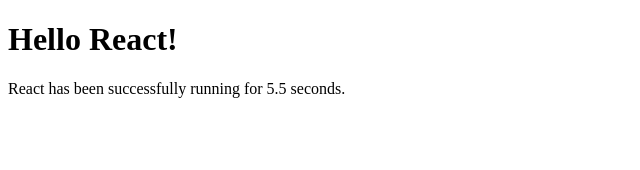
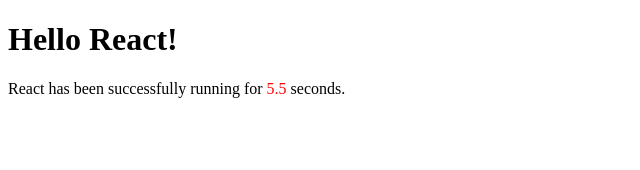
Before and after one commit to zcong1993/template-react, a React (Create React App) app in the folder template/: page / in a window 1280 px wide. Shown: the top 170 px of the page, without its empty margins (0-640 px from the left). Built offline with nearby package versions, Linux system fonts and the light colour scheme; the HTML template or start-up script is replaced by a standard one.

Commit message:
update demo 🌋

```diff
--- a/template/src/App.js
+++ b/template/src/App.js
@@ -6,12 +6,13 @@
     super(props)
     this.state = {
       time: new Date().getTime(),
-      seconds: 0
+      seconds: 0,
+      timer: null
     }
   }
 
   componentDidMount() {
-    setInterval(() => {
+    this.state.timer = setInterval(() => {
       const elapsed = Math.round((new Date().getTime() - this.state.time) / 100)
       const seconds = (elapsed / 10) + (elapsed % 10 ? '' : '.0')
       this.setState({
@@ -20,11 +21,15 @@
     }, 50)
   }
 
+  componentWillUnmount() {
+    clearInterval(this.state.timer)
+  }
+
   render() {
     return (
       <div>
         <Tittle />
-        <p>React has been successfully running for {this.state.seconds} seconds.</p>
+        <p>React has been successfully running for <span style={{ color: 'red' }}>{this.state.seconds}</span> seconds.</p>
       </div>
     )
   }
```
